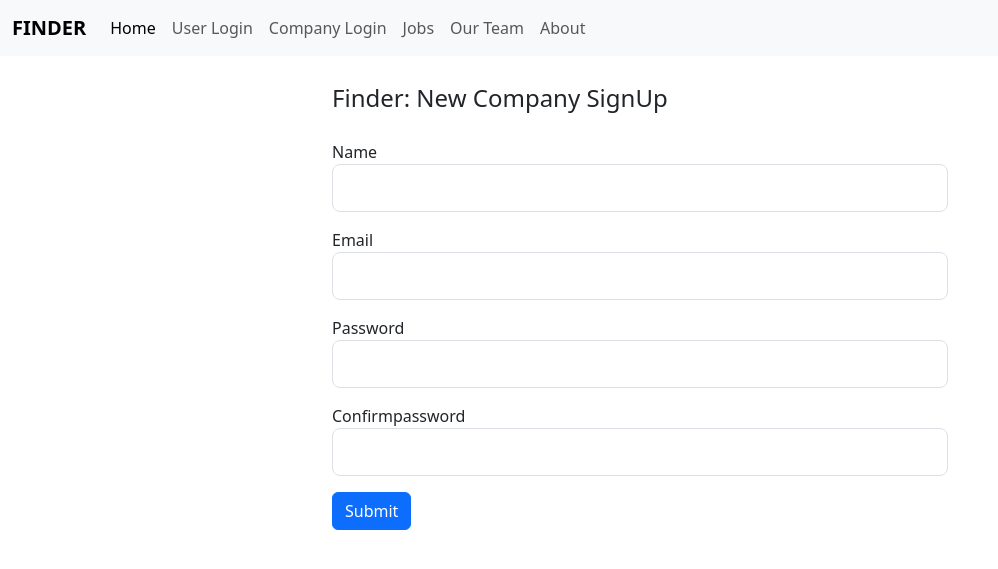
After one commit to racamr/Flask-Web-App, a Flask app: template Website/templates/companysignup.html in a window 1280 px wide. The commit adds this page. Shown: the top 569 px of the page, without its empty margins (0-998 px from the left). Run offline with Flask 3, Linux system fonts and the light colour scheme; the template is opened without the code that fills it: most values are stand-ins (such as "Sample title", 1, 10 or a date in 2020); form fields are guessed from the names that the template uses.

Commit message:
Updated templates

```diff
--- /dev/null
+++ b/Website/templates/companysignup.html
@@ -0,0 +1,70 @@
+{%extends 'base.html'%}
+
+{%block content%}
+
+<div class="container w-50">
+    <form method="POST">
+        {{form.hidden_tag()}}
+        <fieldset>
+            <legend class=" my-4">Finder:   New Company SignUp</legend>
+            <div class="form-group mb-3">
+                {{form.name.label(class="form-control-label")}}
+                {%if form.name.errors%}
+                {{form.name(class="form-control form-control-lg-invalid")}}
+                {%for error in form.name.errors%}
+                <span>{{error}}</span>
+                {%endfor%}
+                {%else%}
+                {{form.name(class="form-control form-control-lg")}}
+                {%endif%}
+
+            </div>
+
+            <div class="form-group mb-3">
+                {{form.email.label(class="form-control-label")}}
+                {%if form.email.errors%}
+                {{form.email(class="form-control form-control-lg-invalid")}}
+                {%for error in form.email.errors%}
+                <span>{{error}}</span>
+                {%endfor%}
+                {%else%}
+                {{form.email(class="form-control form-control-lg")}}
+                {%endif%}
+
+            </div>
+
+            <div class="form-group mb-3">
+                {{form.password.label(class="form-control-label")}}
+                {%if form.password.errors%}
+                {{form.password(class="form-control form-control-lg-invalid")}}
+                {%for error in form.password.errors%}co
+                <span>{{error}}</span>
+                {%endfor%}
+                {%else%}
+                {{form.password(class="form-control form-control-lg")}}
+                {%endif%}
+
+            </div>
+
+            <div class="form-group mb-3">
+                {{form.confirmpassword.label(class="form-control-label")}}
+                {%if form.confirmpassword.errors%}
+                {{form.confirmpassword(class="form-control form-control-lg-invalid")}}
+                {%for error in form.confirmpassword.errors%}
+                <span>{{error}}</span>
+                {%endfor%}
+                {%else%}
+                {{form.confirmpassword(class="form-control form-control-lg")}}
+                {%endif%}
+
+            </div>
+        </fieldset>
+    <div class="form-group">
+        {{form.submit(class="btn btn-primary")}}
+    </div>
+
+    </form>
+    </div>
+
+
+{%endblock content%}
```
Also changed, not shown: Website/templates/companylogin.html (+0 -22 lines).
